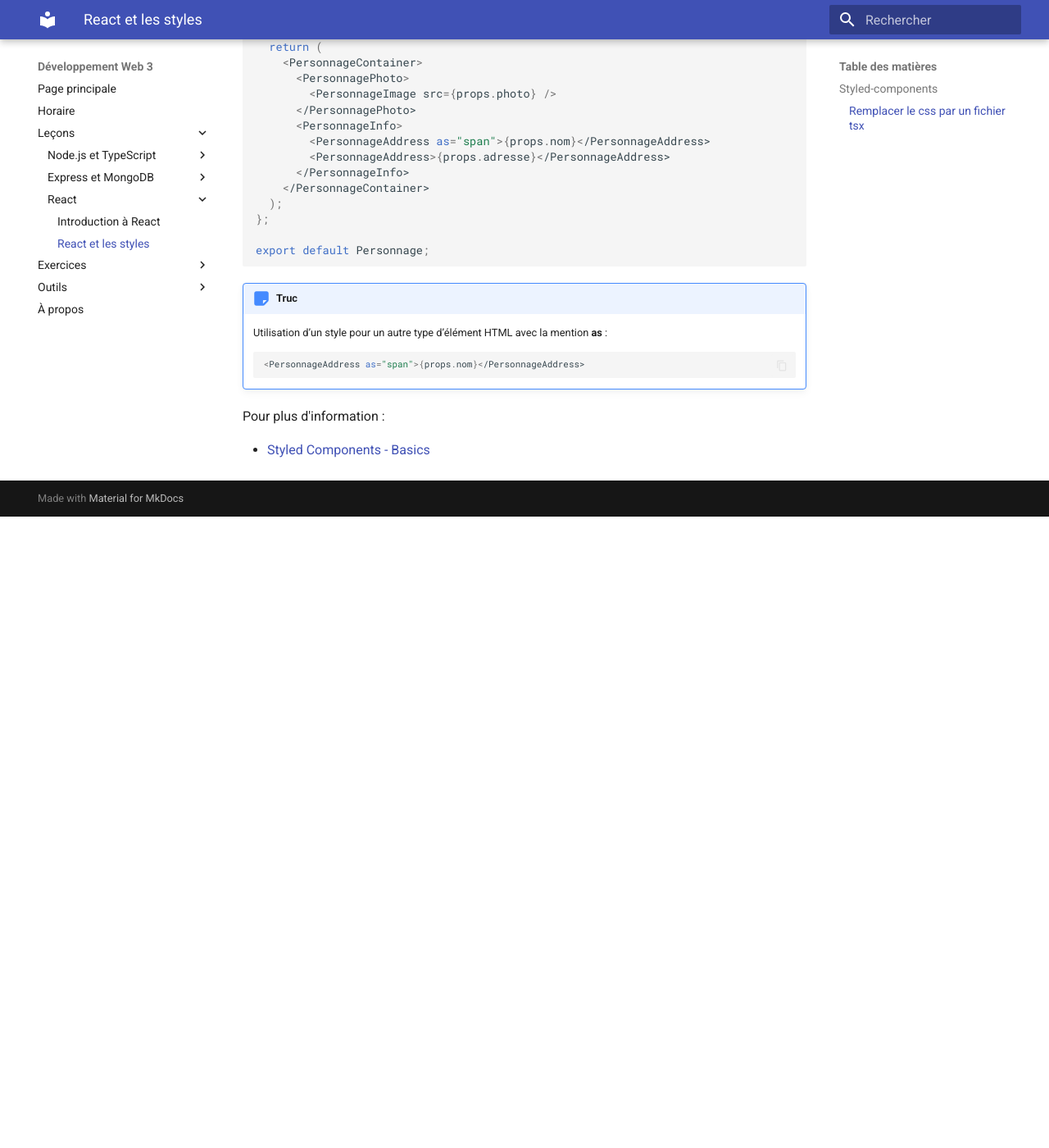
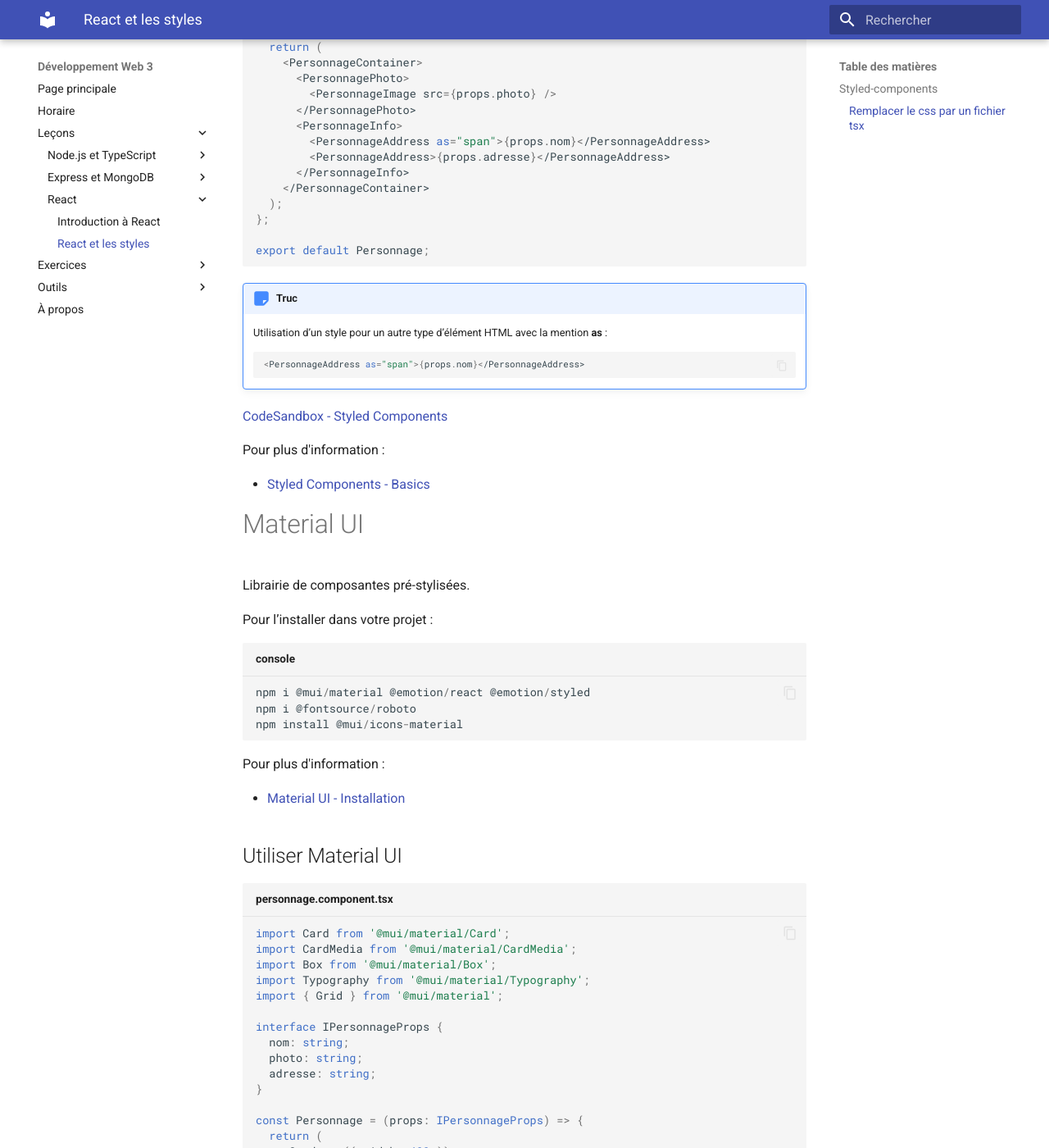
Before and after one commit to cegepvictoetienne/developpementweb3, an MkDocs documentation site: the page built from wiki/react_styles.md, in a window 1280 px wide and 1400 px high, scrolled down 1604 px. Shown: the whole window at 82% size. Built offline with MkDocs 1.6.1 and Material for MkDocs 9.7.7, drawn with Linux system fonts in a browser that asks for light colours; before the commit the page ends 2234 px from its top, so only the background shows below that; some of the changed text lies outside the part shown.

Commit message:
leçon 10

````diff
--- a/wiki/react_styles.md
+++ b/wiki/react_styles.md
@@ -93,6 +93,62 @@
     <PersonnageAddress as="span">{props.nom}</PersonnageAddress>
     ```
 
+[CodeSandbox - Styled Components](https://codesandbox.io/p/sandbox/personnage-base-jmcyw9)
+
 Pour plus d'information :
 
 - [Styled Components - Basics](https://styled-components.com/docs/basics)
+
+# Material UI
+
+Librairie de composantes pré-stylisées.
+
+Pour l’installer dans votre projet :
+
+``` nodejsrepl title="console"
+npm i @mui/material @emotion/react @emotion/styled
+npm i @fontsource/roboto
+npm install @mui/icons-material
+```
+
+Pour plus d'information :
+
+- [Material UI - Installation](https://mui.com/material-ui/getting-started/installation/)
+
+## Utiliser Material UI
+
+``` ts title="personnage.component.tsx"
+import Card from '@mui/material/Card';
+import CardMedia from '@mui/material/CardMedia';
+import Box from '@mui/material/Box';
+import Typography from '@mui/material/Typography';
+import { Grid } from '@mui/material';
+
+interface IPersonnageProps {
+  nom: string;
+  photo: string;
+  adresse: string;
+}
+
+const Personnage = (props: IPersonnageProps) => {
+  return (
+    <Card sx={{ width: 400 }}>
+      <Grid container spacing={0} direction="column" alignItems="center">
+        <CardMedia
+          image={props.photo}
+          sx={{ height: 150, width: 150, borderRadius: '50%' }}
+        />
+      </Grid>
+      <Box>
+        <Typography variant="subtitle1">{props.nom}</Typography>
+        <Typography variant="subtitle1">{props.adresse}</Typography>
+      </Box>
+    </Card>
+  );
+};
+
+export default Personnage;
+
+```
+
+[CodeSandbox - MaterialUI](https://codesandbox.io/p/sandbox/personnage-base-qqwqxw)
````
Also changed, not shown: wiki/exercice10_react_styles.md (added, +10 -0 lines).
